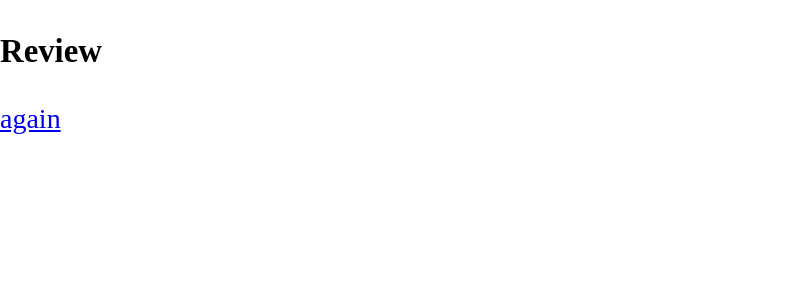
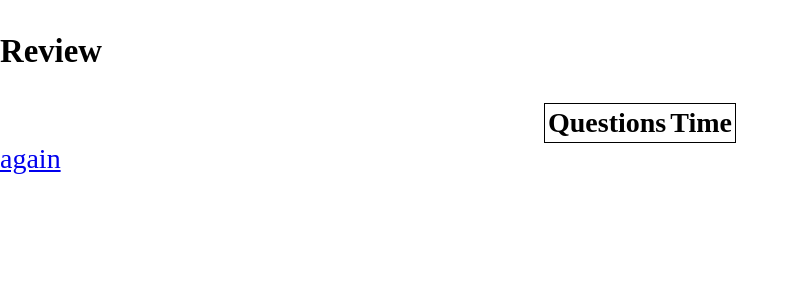
Before and after one commit to HobinLee/interviewer, a React (Create React App) app: page /review in a window 1280 px wide. Shown: the top 300 px of the page, without its empty margins (0-799 px from the left). Built offline with nearby package versions, Linux system fonts and the light colour scheme.

Commit message:
feat: 결과 테이블로 변경 (#12)

```diff
--- a/src/pages/ReviewRoom/index.tsx
+++ b/src/pages/ReviewRoom/index.tsx
@@ -6,19 +6,22 @@ import { ReviewRoomWrapper } from "./style";
 const ReviewRoom = () => {
   const answers: Answer[] = useRecoilValue<Answer[]>(answerState);
 
-  const answerList = answers.map((answer, idx) => <li key={idx}>
-    <span>
-      <strong>{answer.question}</strong>
-      ({answer.time}')
-    </span>
-  </li>);
+  const answerList = answers.map((answer, idx) =>  <tr>
+      <td>{answer.question}</td>
+      <td>{answer.time}'</td>
+    </tr>);
 
   return (
     <ReviewRoomWrapper>
       <h3>Review</h3>
-      <ul>
+      <table className="review-table">
+        <tr>
+          <th>Questions</th>
+          <th>Time</th>
+        </tr>
         {answerList}
-      </ul>
+      </table>
+
       <Link to="/">
         again
       </Link>
--- a/src/pages/ReviewRoom/style.ts
+++ b/src/pages/ReviewRoom/style.ts
@@ -2,4 +2,8 @@ import style from "styled-components";
 
 export const ReviewRoomWrapper = style.main`
  font-size: 2.8rem;
+ .review-table {
+   margin: auto;
+   border: 1px solid black;
+ }
 `
```
